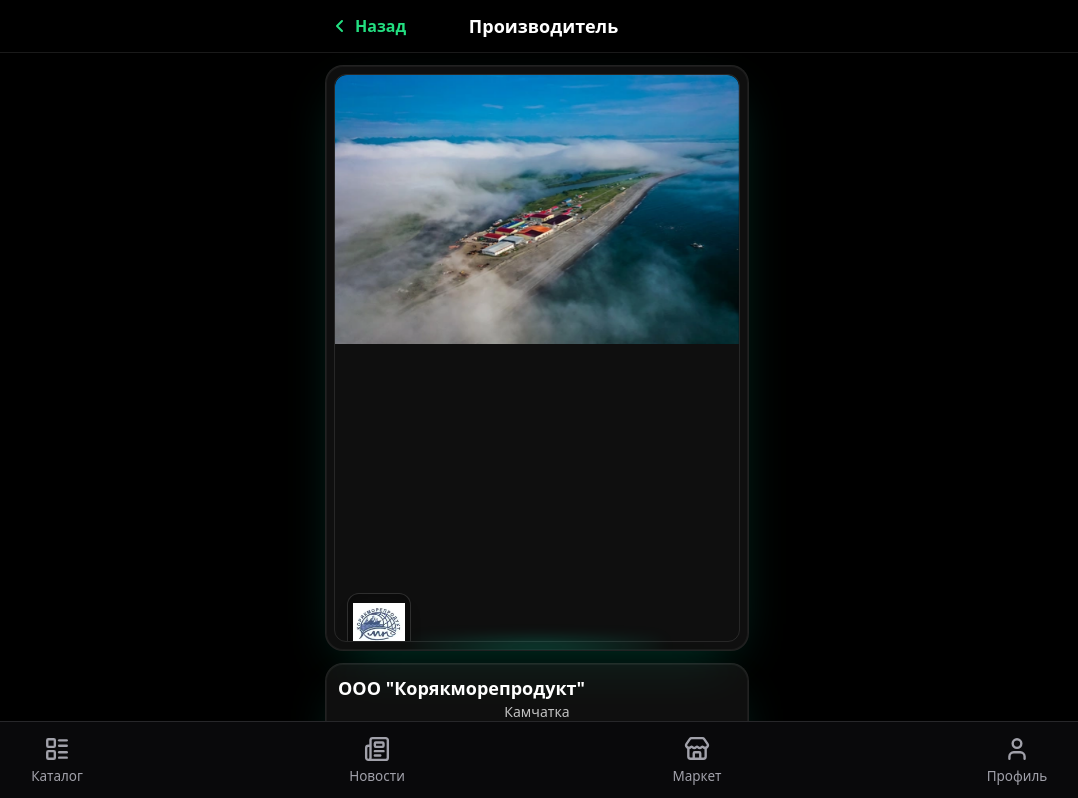
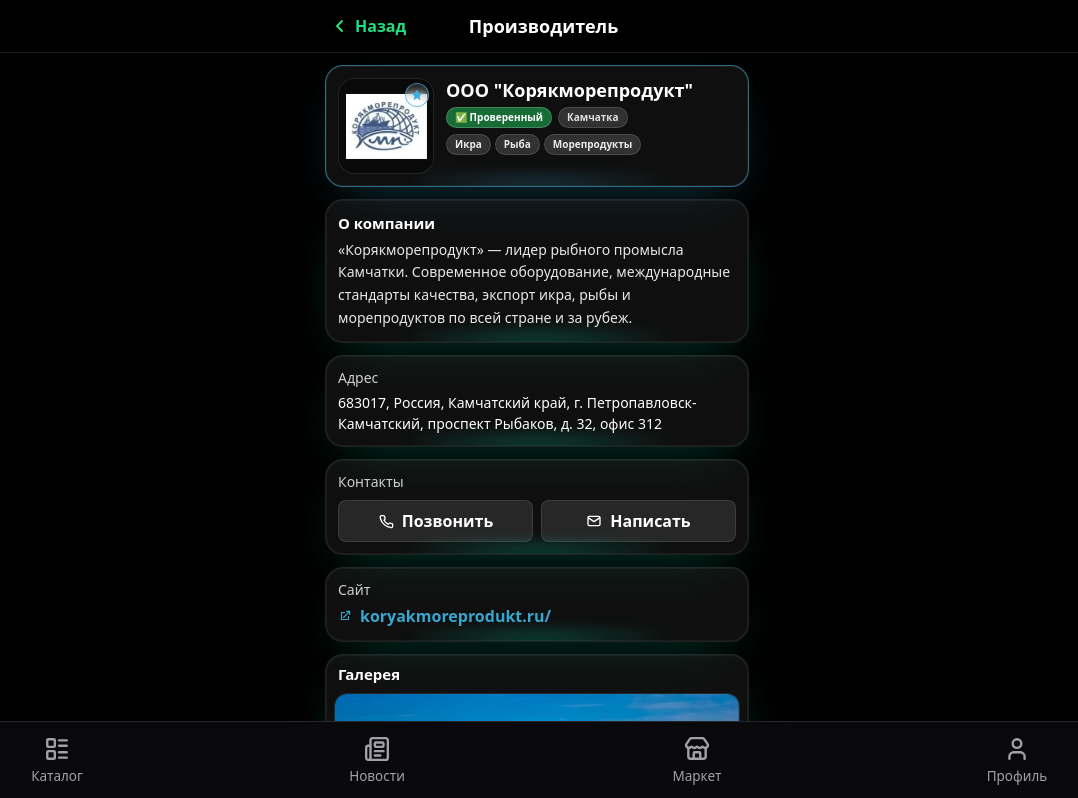
Before and after one commit to AlexSalavat/ikra-miniapp, a React (Create React App) app: page /producer/1 in a window 1280 px wide. Shown: the top 798 px of the page, without its empty margins (103-1181 px from the left). Built offline with nearby package versions, Linux system fonts and the light colour scheme.

Commit message:
Обновление стиля маркет-карт

```diff
--- a/src/components/ProducerDetail.js
+++ b/src/components/ProducerDetail.js
@@ -1,13 +1,18 @@
+// src/components/ProducerDetail.js
 import React, { useMemo } from "react";
 import { useParams, useNavigate } from "react-router-dom";
 import producers from "../data/producers";
 import { Swiper, SwiperSlide } from "swiper/react";
 import "swiper/css";
 
+/* helpers */
 const getInitials = (name = "") =>
   name.replace(/["«»]/g, "")
-    .split(/\s+/).filter(Boolean).slice(0, 2)
-    .map(w => w[0]?.toUpperCase()).join("") || "??";
+    .split(/\s+/)
+    .filter(Boolean)
+    .slice(0, 2)
+    .map(w => w[0]?.toUpperCase())
+    .join("") || "??";
 
 const stringHue = (s = "") => { let h=0; for (let i=0;i<s.length;i++) h=(h*31+s.charCodeAt(i))%360; return h; };
 
@@ -15,23 +20,32 @@
   const { id } = useParams();
   const navigate = useNavigate();
 
-  const producer = producers.find(p => String(p.id) === String(id));
+  const producer = producers.find(p => String(p.id) === String(id)) || {};
+
   const {
-    name = "", logo, region = "", fullDescription, description,
-    address, categories = [], badges = [], site, contacts = {}, gallery = [],
-  } = producer || {};
+    name = "",
+    logo,
+    region = "",
+    fullDescription,
+    description,
+    address,
+    categories = [],
+    badges = [],
+    site,
+    contacts = {},
+    gallery = [],
+  } = producer;
 
   const verified = badges?.includes("Проверенный");
   const premium  = badges?.includes("Честный знак") && badges?.includes("Меркурий");
 
+  const initialsBG = useMemo(() => {
+    const h = stringHue(name || region || "x");
+    return `linear-gradient(135deg,hsl(${h} 80% 20% / .95),hsl(${(h+40)%360} 80% 30% / .95))`;
+  }, [name, region]);
+
   const phones = Object.values(contacts).filter(v => typeof v === "string" && /^[-+()\d\s]{7,}$/.test(v));
   const emails = Object.values(contacts).filter(v => typeof v === "string" && /@/.test(v));
-
-  const initialsBG = useMemo(() => {
-    const h = stringHue(name || region || "x");
-    return `linear-gradient(135deg,hsl(${h} 80% 20% / .9),hsl(${(h+40)%360} 80% 30% / .9))`;
-  }, [name, region]);
-
   const safeSite = site ? (site.startsWith("http") ? site : `https://${site}`) : null;
 
   return (
@@ -48,133 +62,159 @@
         </div>
       </div>
 
-      {!producer ? (
+      {/* Not found */}
+      {!name ? (
         <div className="max-w-md mx-auto px-3 pt-6 text-white">Завод не найден</div>
       ) : (
-        <div className="max-w-md mx-auto px-3 pt-3">
-          {/* ХИРО-СЛАЙДЕР — крупный, на всю ширину */}
-          <div className="glass-card p-2 mb-3">
-            <div className="relative w-full rounded-xl overflow-hidden border border-white/10">
-              {/* Если Tailwind < v3, замени 'aspect-[16/10]' на 'h-56' */}
-              <div className="w-full aspect-[16/10]">
-                <Swiper spaceBetween={10} slidesPerView={1} style={{ borderRadius: 12 }}>
-                  {(gallery.length ? gallery : [logo]).filter(Boolean).map((src, i) => (
-                    <SwiperSlide key={i}>
-                      <img
-                        src={src}
-                        alt={`${name} фото ${i+1}`}
-                        className="w-full h-full object-cover"
-                        onError={(e)=>{ e.currentTarget.src="/images/no-image.webp"; }}
-                      />
-                    </SwiperSlide>
-                  ))}
-                  {!gallery.length && !logo && (
-                    <SwiperSlide>
-                      <div className="w-full h-full grid place-items-center text-white/90" style={{ background: initialsBG }}>
-                        {getInitials(name)}
-                      </div>
-                    </SwiperSlide>
-                  )}
-                </Swiper>
-              </div>
+        <div className="max-w-md mx-auto px-3 pt-3 space-y-3">
+          {/* TOP: Лого слева + Текст справа */}
+          <div className={`glass-card p-3 ${premium ? "premium" : ""}`}>
+            <div className="grid grid-cols-[96px,1fr] gap-3 items-start">
+              {/* Logo box */}
+              <div className="relative w-24 h-24 rounded-2xl overflow-hidden border border-white/10 bg-black/40 grid place-items-center">
+                {logo ? (
+                  <img
+                    src={logo}
+                    alt={name}
+                    className="w-[86%] h-[86%] object-contain img-fade-in"
+                    onError={(e)=>{ e.currentTarget.remove(); }}
+                  />
+                ) : (
+                  <div className="w-full h-full grid place-items-center text-white font-extrabold text-xl" style={{ background: initialsBG }}>
+                    {getInitials(name)}
+                  </div>
+                )}
 
-              {/* Плавающее лого поверх (object-contain, чтобы не резалось) */}
-              <div className="absolute -bottom-4 left-3 w-16 h-16 rounded-xl overflow-hidden border border-white/15 shadow-lg bg-black/50 backdrop-blur-md grid place-items-center">
-                {logo ? (
-                  <img src={logo} alt={name} className="w-[85%] h-[85%] object-contain" onError={(e)=>{ e.currentTarget.remove(); }} />
-                ) : (
-                  <div className="w-full h-full grid place-items-center text-white font-extrabold" style={{ background: initialsBG }}>
-                    {getInitials(name)}
+                {/* mini premium badge */}
+                {premium && (
+                  <div className="absolute top-1 right-1 w-6 h-6 rounded-full border border-[rgba(59,175,218,.7)] bg-white/10 grid place-items-center backdrop-blur-sm" title="Premium">
+                    <svg width="14" height="14" viewBox="0 0 24 24" fill="rgb(59,175,218)"><path d="M12 2l3 7h7l-5.5 4.5L18 21l-6-4-6 4 1.5-7.5L2 9h7l3-7z"/></svg>
                   </div>
                 )}
               </div>
 
-              {/* Премиум-значок аккуратно сверху справа */}
-              {premium && (
-                <div className="absolute top-1 right-1 w-6 h-6 rounded-full border border-[rgba(59,175,218,.7)] bg-white/10 grid place-items-center backdrop-blur-sm" title="Premium">
-                  <svg width="14" height="14" viewBox="0 0 24 24" fill="rgb(59,175,218)"><path d="M12 2l3 7h7l-5.5 4.5L18 21l-6-4-6 4 1.5-7.5L2 9h7l3-7z"/></svg>
+              {/* Text side */}
+              <div className="min-w-0">
+                <div className="flex items-start gap-2">
+                  <div className="text-white font-extrabold text-[18px] leading-snug truncate" title={name}>
+                    {name}
+                  </div>
                 </div>
-              )}
-            </div>
-          </div>
 
-          {/* Основной блок с инфой */}
-          <div className="glass-card p-3">
-            {/* Имя + бейджи */}
-            <div className="flex items-start gap-2">
-              <div className="flex-1 min-w-0">
-                <div className="text-white font-bold text-[18px] leading-snug truncate" title={name}>{name}</div>
-
-                {/* Регион под названием — по центру на мобиле */}
-                {region && (
-                  <div className="mt-0.5 text-center text-white/75 text-sm">{region}</div>
-                )}
-
-                {/* Проверенный — мини-чип под регионом */}
-                {verified && (
-                  <div className="mt-1 flex justify-center">
+                {/* Бейджи/регион компактно одной строкой */}
+                <div className="mt-1 flex items-center gap-1.5 flex-wrap">
+                  {verified && (
                     <span className="px-2 py-0.5 rounded-full text-[10px] font-semibold text-white border border-white/20 bg-green-600/60 backdrop-blur-sm">
                       ✅ Проверенный
                     </span>
+                  )}
+                  {region && (
+                    <span className="px-2 py-0.5 rounded-full text-[10px] font-semibold text-white/85 border border-white/15 bg-white/10 backdrop-blur-sm">
+                      {region}
+                    </span>
+                  )}
+                </div>
+
+                {/* Категории (чипы) */}
+                {!!categories.length && (
+                  <div className="mt-1.5 flex flex-wrap gap-1">
+                    {categories.slice(0, 4).map((c,i)=>(
+                      <span key={i} className="px-2 py-0.5 rounded-full text-[10px] font-semibold text-white/90 border border-white/15 bg-white/10 backdrop-blur-sm">
+                        {c}
+                      </span>
+                    ))}
                   </div>
                 )}
               </div>
             </div>
+          </div>
 
-            {/* Категории */}
-            {!!categories.length && (
-              <div className="mt-2 flex flex-wrap justify-center gap-1">
-                {categories.slice(0,4).map((c,i)=>(
-                  <span key={i} className="px-2 py-0.5 rounded-full text-[10px] font-semibold text-white/90 border border-white/15 bg-white/10 backdrop-blur-sm">
-                    {c}
-                  </span>
-                ))}
-              </div>
-            )}
-
-            {/* Описание */}
-            {(fullDescription || description) && (
-              <div className="mt-3 text-white/90 text-[14px] leading-relaxed text-center">
+          {/* О компании — справа от лого просили текст, но для мобилы лучше ниже, ровно и читабельно */}
+          {(fullDescription || description) && (
+            <div className="glass-card p-3">
+              <div className="text-white font-semibold text-[15px] mb-1">О компании</div>
+              <div className="text-white/90 text-[14px] leading-relaxed">
                 {fullDescription || description}
               </div>
-            )}
+            </div>
+          )}
 
-            {/* Адрес */}
-            {address && (
-              <div className="mt-3 text-white/85 text-sm text-center">
-                <span className="text-white/60">Адрес: </span>
-                <span className="font-semibold">{address}</span>
+          {/* Инфоблоки: адрес / контакты / сайт */}
+          {(address || phones.length || emails.length || safeSite) && (
+            <div className="grid gap-3">
+              {address && (
+                <div className="glass-card p-3">
+                  <div className="text-white/80 text-sm mb-1">Адрес</div>
+                  <div className="text-white font-medium text-[14px]">{address}</div>
+                </div>
+              )}
+
+              {(phones.length || emails.length) > 0 && (
+                <div className="glass-card p-3">
+                  <div className="text-white/80 text-sm mb-2">Контакты</div>
+                  <div className="grid grid-cols-2 gap-2">
+                    {phones[0] && (
+                      <a
+                        href={`tel:${phones[0].replace(/[^+\d]/g,'')}`}
+                        className="flex items-center justify-center gap-2 rounded-lg py-2 bg-white/10 text-white font-semibold border border-white/10 hover:bg-white/15 transition"
+                      >
+                        <svg width="16" height="16" viewBox="0 0 24 24" fill="none" stroke="currentColor" strokeWidth="2"><path d="M22 16.92v3a2 2 0 01-2.18 2 19.72 19.72 0 01-8.63-3.12A19.72 19.72 0 013.2 6.18 2 2 0 015.09 4h3a2 2 0 012 1.72c.07.64.2 1.28.39 1.9a2 2 0 01-.45 2.11L9.09 10.9a16 16 0 006 6l1.18-1.18a2 2 0 012.11-.45c.62.19 1.26.32 1.9.39A2 2 0 0122 16.92z"/></svg>
+                        Позвонить
+                      </a>
+                    )}
+                    {emails[0] && (
+                      <a
+                        href={`mailto:${emails[0]}`}
+                        className="flex items-center justify-center gap-2 rounded-lg py-2 bg-white/10 text-white font-semibold border border-white/10 hover:bg-white/15 transition"
+                      >
+                        <svg width="16" height="16" viewBox="0 0 24 24" fill="none" stroke="currentColor" strokeWidth="2"><rect x="3" y="5" width="18" height="14" rx="2"/><path d="M3 7l9 6 9-6"/></svg>
+                        Написать
+                      </a>
+                    )}
+                  </div>
+                </div>
+              )}
+
+              {safeSite && (
+                <div className="glass-card p-3">
+                  <div className="text-white/80 text-sm mb-1">Сайт</div>
+                  <a
+                    href={safeSite}
+                    target="_blank"
+                    rel="noreferrer"
+                    className="inline-flex items-center gap-2 text-[rgba(59,175,218,0.95)] font-bold"
+                  >
+                    <svg width="14" height="14" viewBox="0 0 24 24" fill="currentColor"><path d="M14 3h7v7h-2V6.41l-9.29 9.3-1.42-1.42 9.3-9.29H14V3z"/><path d="M5 5h7v2H7v10h10v-5h2v7H5z"/></svg>
+                    {safeSite.replace(/^https?:\/\//, "")}
+                  </a>
+                </div>
+              )}
+            </div>
+          )}
+
+          {/* Галерея внизу (крупнее, без обрезания главного контента сверху) */}
+          {gallery.length > 0 && (
+            <div className="glass-card p-2">
+              <div className="text-white font-semibold text-[15px] mb-2 px-1">Галерея</div>
+              <div className="relative w-full rounded-xl overflow-hidden border border-white/10">
+                {/* Если Tailwind < v3, замени на h-56 */}
+                <div className="w-full aspect-[4/3]">
+                  <Swiper spaceBetween={10} slidesPerView={1} style={{ borderRadius: 12 }}>
+                    {gallery.map((src, i) => (
+                      <SwiperSlide key={i}>
+                        <img
+                          src={src}
+                          alt={`${name} фото ${i+1}`}
+                          className="w-full h-full object-cover"
+                          onError={(e)=>{ e.currentTarget.src="/images/no-image.webp"; }}
+                        />
+                      </SwiperSlide>
+                    ))}
+                  </Swiper>
+                </div>
               </div>
-            )}
-
-            {/* Контакты */}
-            {(phones.length || emails.length) > 0 && (
-              <div className="mt-3 grid grid-cols-2 gap-2">
-                {phones.length > 0 && (
-                  <a href={`tel:${phones[0].replace(/[^+\d]/g,'')}`} className="flex items-center justify-center gap-2 rounded-lg py-2 bg-white/10 text-white font-semibold border border-white/10 hover:bg-white/15 transition">
-                    <svg width="16" height="16" viewBox="0 0 24 24" fill="none" stroke="currentColor" strokeWidth="2"><path d="M22 16.92v3a2 2 0 01-2.18 2 19.72 19.72 0 01-8.63-3.12A19.72 19.72 0 013.2 6.18 2 2 0 015.09 4h3a2 2 0 012 1.72c.07.64.2 1.28.39 1.9a2 2 0 01-.45 2.11L9.09 10.9a16 16 0 006 6l1.18-1.18a2 2 0 012.11-.45c.62.19 1.26.32 1.9.39A2 2 0 0122 16.92z"/></svg>
-                    Позвонить
-                  </a>
-                )}
-                {emails.length > 0 && (
-                  <a href={`mailto:${emails[0]}`} className="flex items-center justify-center gap-2 rounded-lg py-2 bg-white/10 text-white font-semibold border border-white/10 hover:bg-white/15 transition">
-                    <svg width="16" height="16" viewBox="0 0 24 24" fill="none" stroke="currentColor" strokeWidth="2"><rect x="3" y="5" width="18" height="14" rx="2"/><path d="M3 7l9 6 9-6"/></svg>
-                    Написать
-                  </a>
-                )}
-              </div>
-            )}
-
-            {/* Сайт */}
-            {safeSite && (
-              <div className="mt-2 text-center">
-                <a href={safeSite} target="_blank" rel="noreferrer" className="inline-flex items-center gap-2 text-[rgba(59,175,218,0.95)] font-bold">
-                  <svg width="14" height="14" viewBox="0 0 24 24" fill="currentColor"><path d="M14 3h7v7h-2V6.41l-9.29 9.3-1.42-1.42 9.3-9.29H14V3z"/><path d="M5 5h7v2H7v10h10v-5h2v7H5z"/></svg>
-                  {safeSite.replace(/^https?:\/\//, "")}
-                </a>
-              </div>
-            )}
-          </div>
+            </div>
+          )}
         </div>
       )}
     </div>
```
